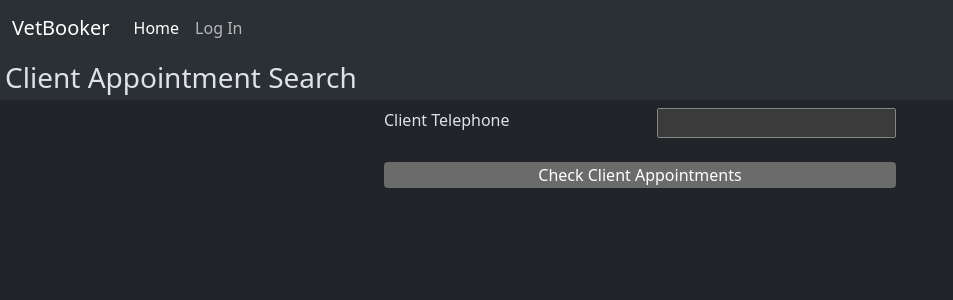
After one commit to maltsandcino/VetBook, a Django app: page /clientAppointments in a window 1280 px wide. The commit adds this page. Shown: the top 300 px of the page, without its empty margins (0-953 px from the left). Run offline with Django 4.2, Linux system fonts and the light colour scheme.

Commit message:
client appointment searching and doctor scheduling work

```diff
--- a/VetBooker/static/VetBooker/script.js
+++ b/VetBooker/static/VetBooker/script.js
@@ -21,14 +21,82 @@ document.addEventListener('DOMContentLoaded', () =>{
         })
     }
 
+    if (document.getElementById("search")){
+        document.getElementById("search").addEventListener('click', () => {findUserBookings()});
+        document.getElementById('clientTel').addEventListener("keypress", (e) => {
+            if (e.key === "Enter") {
+              findUserBookings();
+            }
+        }
+    )
+    }
+
     if (document.getElementById("generate")){
         document.getElementById("generate").addEventListener('click', () => {generateBookings()})
     }
 })
 
+async function findUserBookings() {
+    let clientTel = document.getElementById("clientTel").value;
+    console.log(clientTel)
+
+    let mainDiv = document.getElementById("appointmentContainer");
+    mainDiv.innerHTML = '<div id="appointmentGallery"></div>'
+
+    let response = await fetch('/clientAppointments', {
+        method: 'POST',
+        headers: {
+            'Content-Type': 'application/json',
+            'X-CSRFToken': `${document.cookie.split('=').pop()}`
+        },
+        body: JSON.stringify({
+            client: clientTel,
+        })
+    });
+    try {const result = await response.json()
+
+        let bookings = result.bookings
+        console.log(result.bookings)
+        document.getElementById("nameContainer").classList.toggle("notVisible")
+        document.getElementById("name").innerHTML = `${result.name}`;
+
+        if(result.bookings){
+        for (const [i, value] of Object.entries(bookings)) {
+            let sibDiv = document.getElementById("appointmentGallery");
+            let aDiv = document.createElement('div');
+            aDiv.classList.add("appointmentDiv");
+            aDiv.classList.add("flex-spaced")
+            aDiv.id = `appointment_${i}`;
+            aDiv.innerHTML = `<div class="fifty"><p>Subject:</p>
+                                <p>Day:</p>
+                                    <p>Time:</p>
+                                    <p>Duration:</p></div>
+                                <div class="fifty">
+                                <p>${value[0]}</p>
+                                <p>${value[1]}</p>
+                                <p>${value[2]}</p>
+                                <p>${value[3]} Minutes</p></div>`
+            aDiv.addEventListener('click', function() {window.location.href = `./appointment/${value[4]}`})
+            sibDiv.parentNode.insertBefore(aDiv, sibDiv);
+        }}
+
+        // bookings.forEach(function (booking) {
+        //     console.log(booking);
+        // });
+
+    }
+    catch (error) {
+        if(!document.getElementById("nameContainer").classList.contains("notVisible")){
+            document.getElementById("nameContainer").classList.toggle("notVisible")
+        }
+        console.log(error)
+    }
+}
 async function generateBookings(){
     let vet_id = document.getElementById("vetSelect").value;
     let date = document.getElementById("dateSelect").value;
+    let mainDiv = document.getElementById("appointmentContainer");
+    mainDiv.innerHTML = '<div id="appointmentGallery"></div>'
 
     let response = await fetch('/generateAppointments', {
         method: 'POST',
@@ -42,7 +110,39 @@ async function generateBookings(){
         })
     });
     try {const result = await response.json()
-        console.log(result)
+        // console.log(result.bookings)
+
+        let bookings = result.bookings
+        if(result.bookings){
+        for (const [i, value] of Object.entries(bookings)) {
+            let sibDiv = document.getElementById("appointmentGallery");
+            let aDiv = document.createElement('div');
+            aDiv.classList.add("appointmentDiv");
+            aDiv.classList.add("flex-spaced")
+            aDiv.id = `appointment_${i}`;
+            aDiv.innerHTML = `<div class="fifty"><p>Subject:</p>
+                                <p>Day:</p>
+                                    <p>Time:</p>
+                                    <p>Duration:</p></div>
+                                <div class="fifty">
+                                <p>${value[0]}</p>
+                                <p>${value[1]}</p>
+                                <p>${value[2]}</p>
+                                <p>${value[3]} Minutes</p></div>`
+            aDiv.addEventListener('click', function() {window.location.href = `./appointment/${value[4]}`})
+            sibDiv.parentNode.insertBefore(aDiv, sibDiv);
+
+
+            ;
+        }}
+
+
+
+
+        // bookings.forEach(function (booking) {
+        //     console.log(booking);
+        // });
+
     }
     catch (error) {
         console.log(error)
--- a/VetBooker/static/VetBooker/styles.css
+++ b/VetBooker/static/VetBooker/styles.css
@@ -83,6 +83,21 @@ button:hover {
     justify-content: space-around;
     flex-wrap: wrap;
     gap: 20px;
+}
+
+
+.appointmentDiv {
+    width: 100%;
+    min-height: 100px;
+    margin-bottom: 10px;
+    text-align: left;
+    background-color: #2b3035;
+    border-radius: 5px;
+}
+
+.appointmentDiv:hover {
+    cursor: pointer;
+    background-color:#535353;
 }
 
 .vetSelector {
--- a/VetBooker/templates/VetBooker/index.html
+++ b/VetBooker/templates/VetBooker/index.html
@@ -1,6 +1,10 @@
 {% extends "VetBooker/layout.html" %}
 {% load static %}
 {% block body %}
-{{message}}
+<br>
+<h1 class="marginsAuto centerText">{{message}}</h1>
+<br>
+<h6 class="centerText">Please select an option above to get started.</h6>
+
 <!-- {{calendar|safe}} -->
 {% endblock %}
--- a/VetBooker/templates/VetBooker/layout.html
+++ b/VetBooker/templates/VetBooker/layout.html
@@ -27,7 +27,7 @@
                 <a class="nav-link" href="{% url 'book' %}">Book Appointment</a>
               </li>
               <li class="nav-item">
-                <a class="nav-link" href="#">Search Bookings</a>
+                <a class="nav-link" href="{% url 'appointments' %}">Search Bookings</a>
               </li>
               <li class="nav-item">
                 <a class="nav-link" href="{% url 'manage' %}">Manage Clients and Pets</a>
--- /dev/null
+++ b/VetBooker/templates/VetBooker/search.html
@@ -0,0 +1,27 @@
+{% extends "VetBooker/layout.html" %}
+{% load static %}
+{% block body %}
+{% csrf_token %}
+
+<h3 class="pageTitle">Client Appointment Search</h3>
+
+<div class="flex-column fortyVW marginsAuto">
+    <div class="flex-spaced-between">
+        <label for="clientTel">
+            Client Telephone
+        </label>
+        <input type="text" id="clientTel" name="clientTel">
+    </div>
+    <br>
+    <button id="search">Check Client Appointments</button>
+</div>
+<br>
+<div class="fortyVW flex-row marginsAuto notVisible" id="nameContainer"><h6>Checking appoinments for: <span id="name"></span></span></h6></div>
+
+
+<div class="fortyVW flexGallery marginsAuto" id="appointmentContainer">
+    <div id="appointmentGallery">
+
+    </div>
+</div>
+{% endblock %}
--- a/VetBooker/urls.py
+++ b/VetBooker/urls.py
@@ -11,6 +11,7 @@ urlpatterns = [
     path("manage", views.manage, name="manage"),
     path("appointment/<str:booking_id>", views.view_specific_booking, name="view_specific_booking"),
     path("schedule", views.schedule, name="schedule"),
+    path("clientAppointments", views.appointments, name="appointments"),
 
 
     # API ROUTING
@@ -26,4 +27,5 @@ urlpatterns = [
     path("addappointment", views.add_booking, name="add_booking"),
     path("generateAppointments", views.generate_appointments, name="generate_appointments"),
 
+
 ]
--- a/VetBooker/views.py
+++ b/VetBooker/views.py
@@ -19,11 +19,45 @@ def generate_appointments(request):
         data = json.loads(request.body)
         vet_id = data.get("vet")
         day = data.get("date")
-        print(vet_id)
-        print(day)
         vet = Vet.objects.get(id=vet_id)
-        print(vet)
-        return JsonResponse({"message":"No vets found with this skill"}, status=400)
+        bookings = Booking.objects.filter(vet=vet).filter(day=day)
+        date_format = "%a %m-%b-%y"
+
+        if not vet or not bookings:
+            return JsonResponse({"message": "No bookings found on this date"})
+        booking_list = {}
+        print(bookings)
+        for i, booking in enumerate(bookings):
+            day_string = str(booking.day)
+            day_string = day_string[5:7] + day_string[4] + day_string[8:] + day_string[4] + day_string[0:4]
+            day_names = list(calendar.day_abbr)
+            day_name = day_names[date.weekday(booking.day)]
+            day_string = f"{day_name} {day_string}"
+            booking_list[i] = [booking.title, day_string, str(booking.start_time)[0:5], booking.duration, booking.id]
+
+    return JsonResponse({"date": day, "vet": vet.name, "bookings": booking_list}, status=200)
+
+###TODO: Work on listings
+def appointments(request):
+    if request.method == "POST":
+        data = json.loads(request.body)
+        tel = data.get("client")
+        client = Client.objects.get(telephone=tel)
+        client_name = client.name
+
+        bookings = Booking.objects.filter(Client=client)
+        booking_list = {}
+        for i, booking in enumerate(bookings):
+            day_string = str(booking.day)
+            day_string = day_string[5:7] + day_string[4] + day_string[8:] + day_string[4] + day_string[0:4]
+            day_names = list(calendar.day_abbr)
+            day_name = day_names[date.weekday(booking.day)]
+            day_string = f"{day_name} {day_string}"
+            name = booking.Pet.all()[0].name
+            booking_list[i] = [name, day_string, str(booking.start_time)[0:5], booking.duration, booking.id]
+        return JsonResponse({"bookings": booking_list, "name": client_name, "telephone": tel}, status=200)
+
+    return render(request, "VetBooker/search.html")
 
 def schedule(request):
     today = date.today()
@@ -429,7 +463,7 @@ def register(request):
 
 def index(request):
 
-    return render(request, "VetBooker/index.html", {'message': f"Welcome, {request.user.username}."})
+    return render(request, "VetBooker/index.html", {'message': f"Welcome, {request.user.username}"})
 
 def book(request):
 
```
Also changed, not shown: VetBooker/templates/VetBooker/schedule.html (+6 -3 lines), VetBooker/migrations/0018_alter_booking_procedure.py (added), db.sqlite3.
